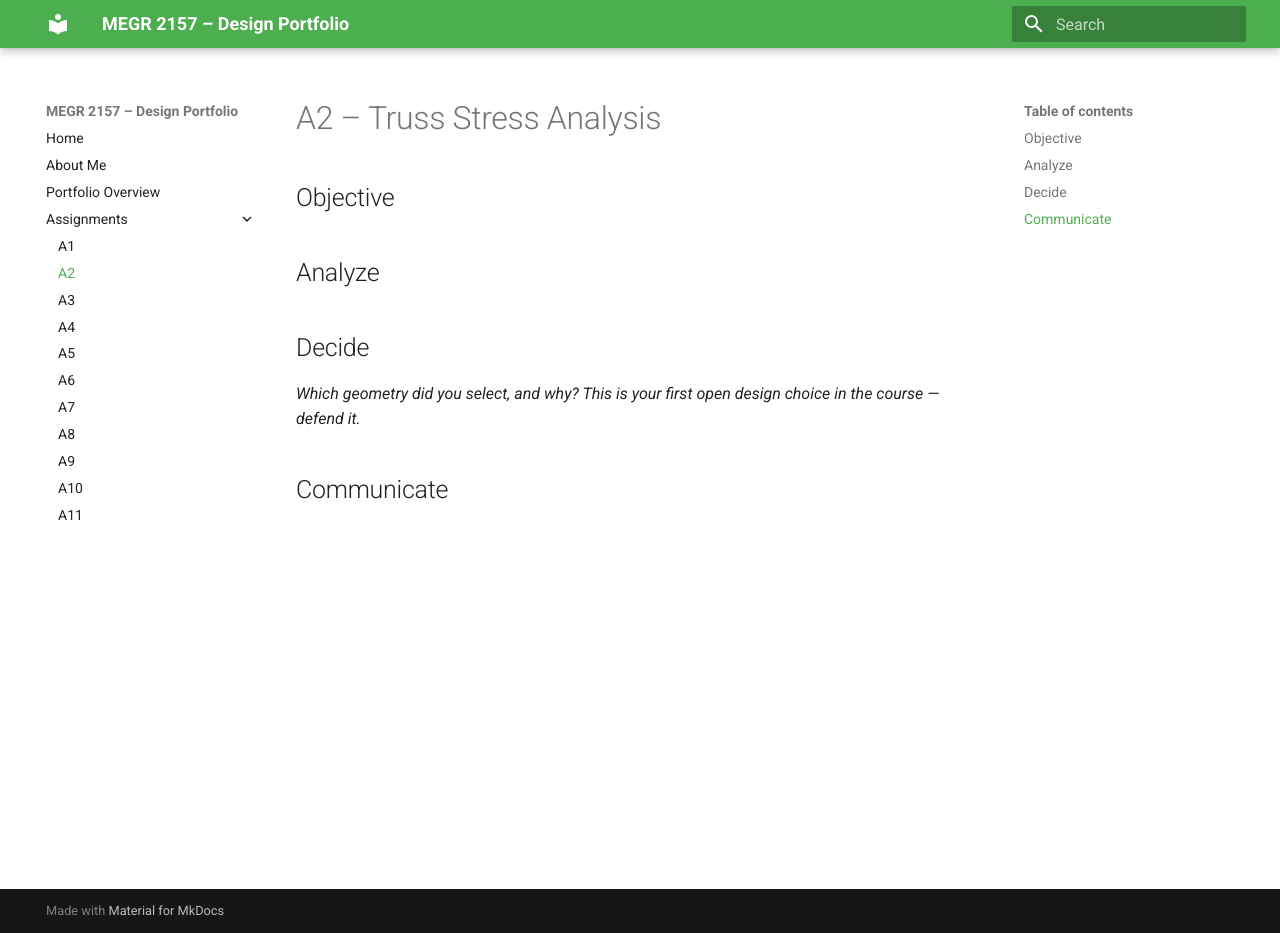
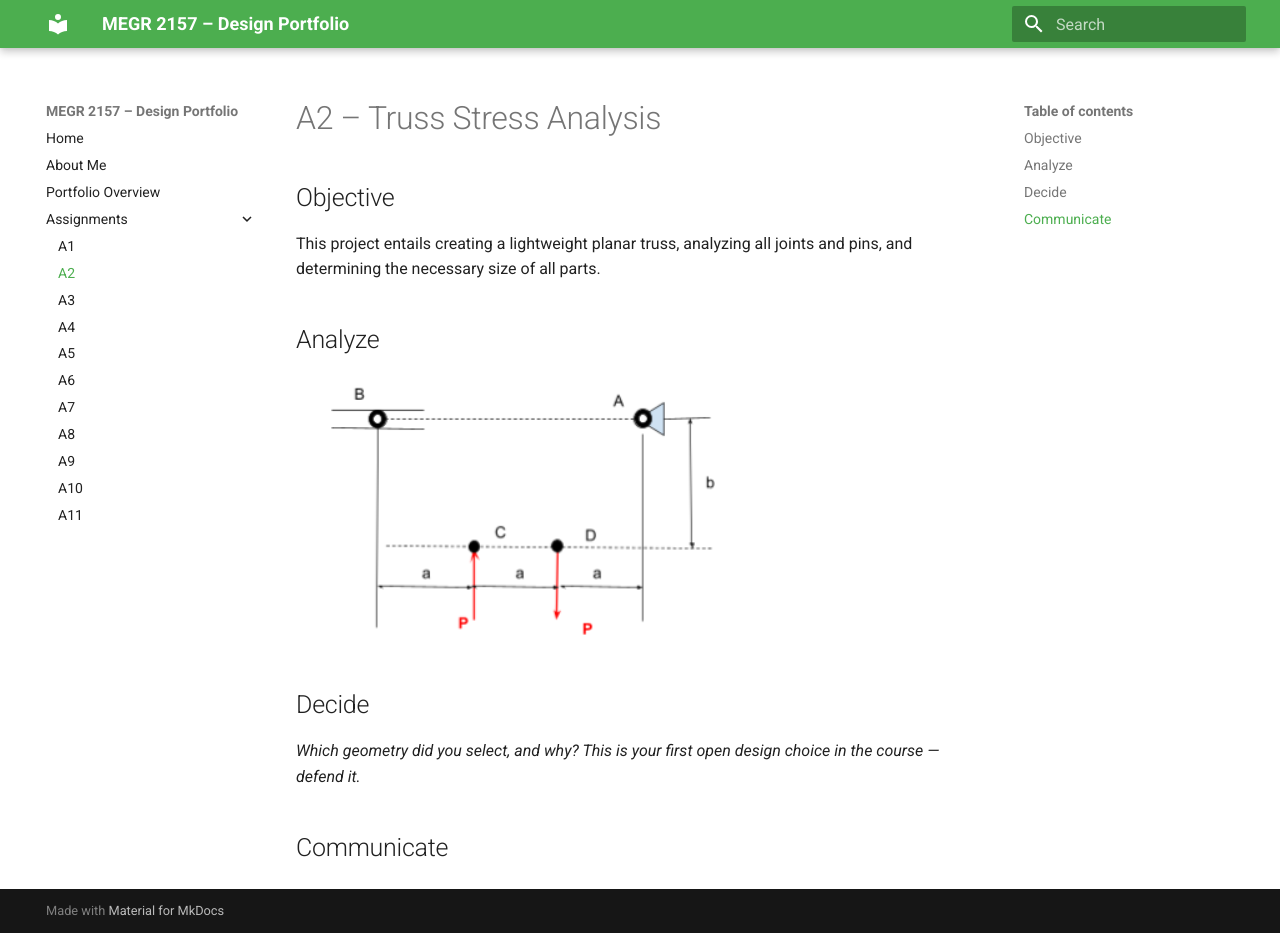
Before and after one commit to DillonK-spec/megr2157-portfolio, an MkDocs documentation site: the page built from docs/assignments/A02/index.md, in a window 1280 px wide and 933 px high. Built offline with MkDocs 1.6.1 and Material for MkDocs 9.7.7, drawn with Linux system fonts in a browser that asks for light colours.

Commit message:
Update index.md

```diff
--- a/docs/assignments/A02/index.md
+++ b/docs/assignments/A02/index.md
@@ -1,10 +1,10 @@
 # A2 – Truss Stress Analysis
 
 ## Objective
-
+This project entails creating a lightweight planar truss, analyzing all joints and pins, and determining the necessary size of all parts.
 
 ## Analyze
-
+![Truss Diagram](introtrussdiagram.png)
 
 ## Decide
 _Which geometry did you select, and why? This is your first open design choice in the course — defend it._
```
